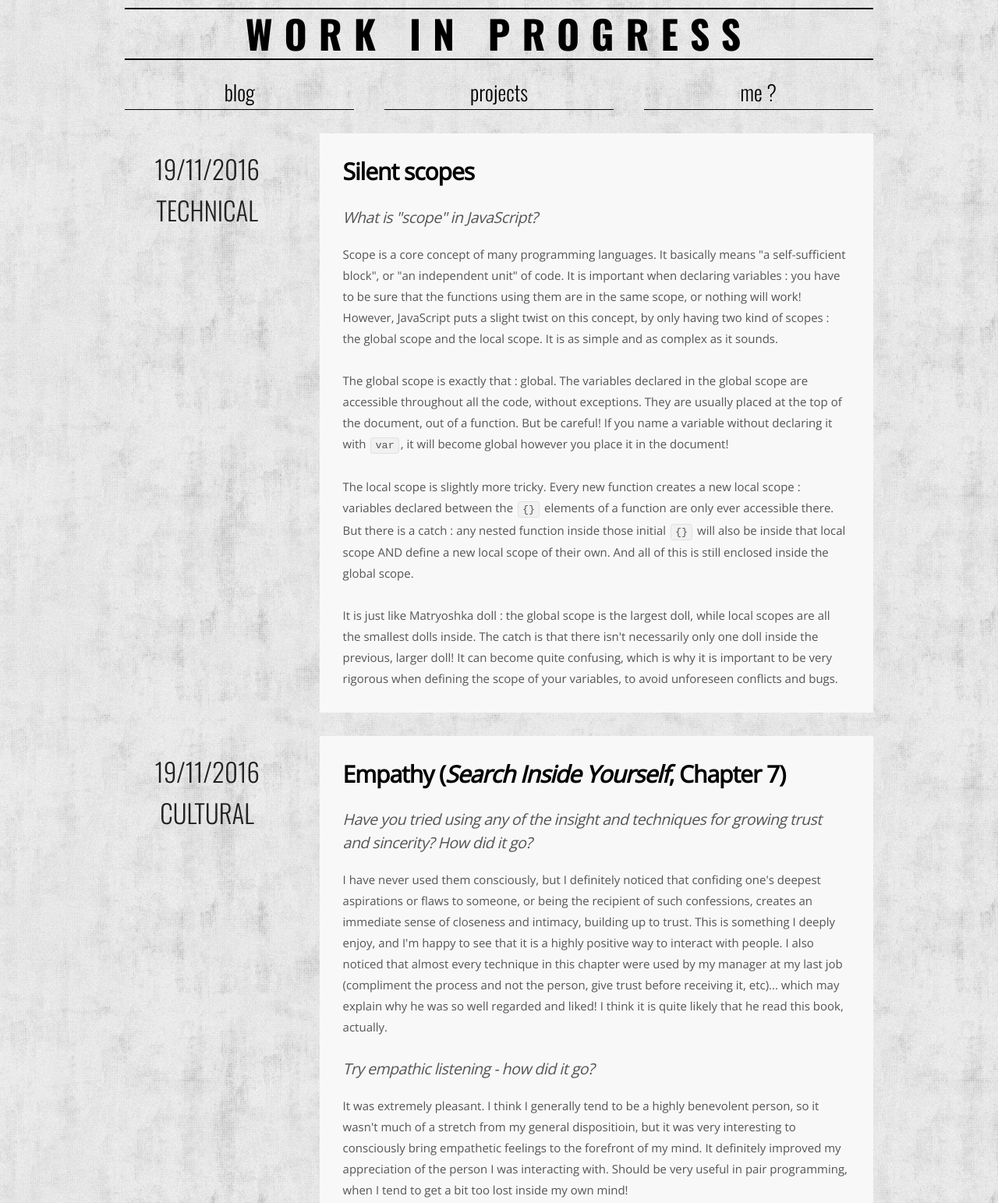
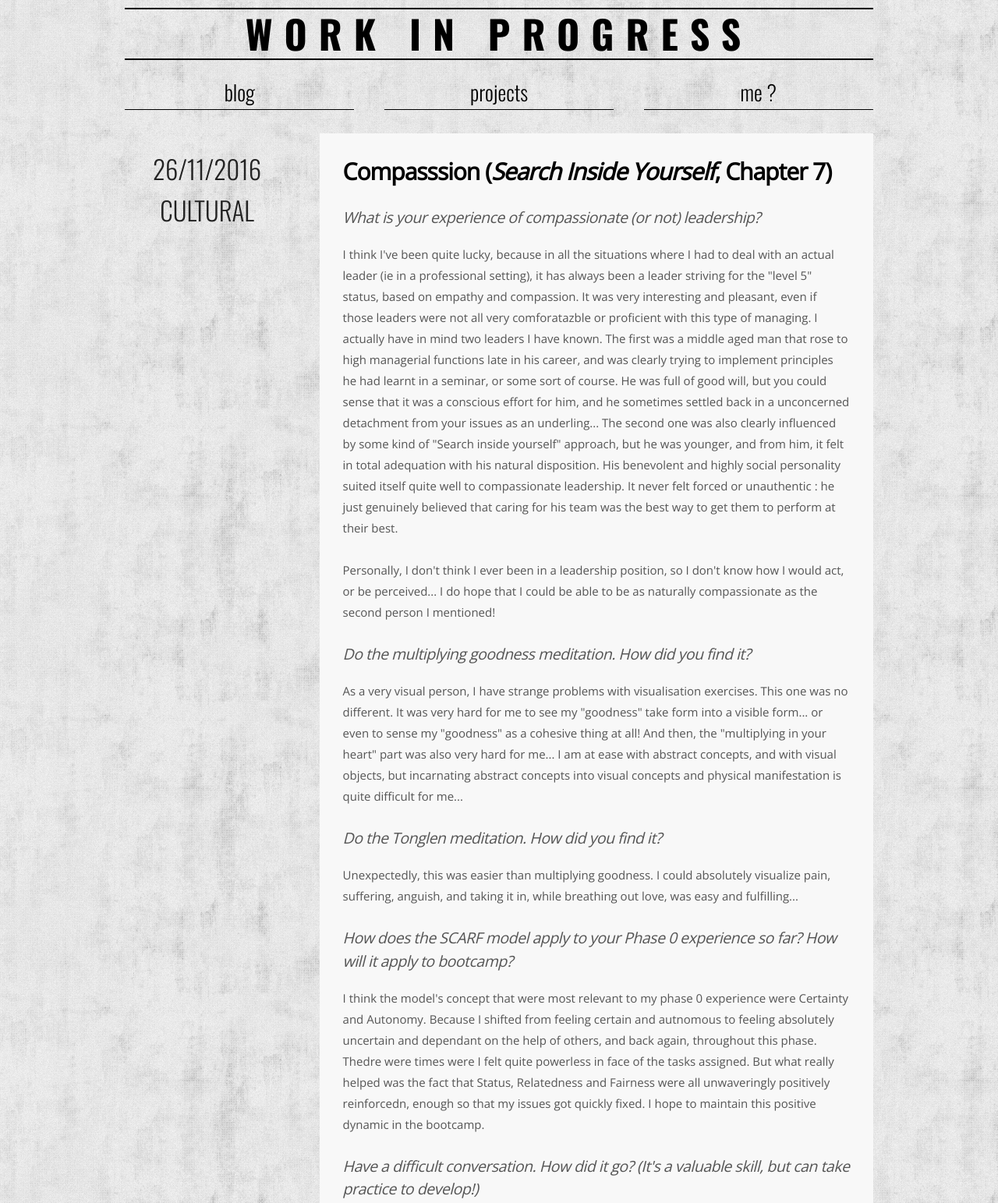
Before and after one commit to mathieu-anderson/mathieu-anderson.github.io, a plain HTML site: page blog/blog.html in a window 1280 px wide. Shown: the top 1543 px of the page at 78% size. Drawn offline with nearby package versions, Linux system fonts and the light colour scheme.

Commit message:
Add cultural blog 7

```diff
--- a/blog/blog.html
+++ b/blog/blog.html
@@ -40,6 +40,39 @@
 
             <div class="four columns nav_button">
                 <a href="../me/me.html">me ?</a>
+            </div>
+        </div>
+
+        <div class="row content_blog">
+            <div class="three columns blog_icon">26/11/2016 CULTURAL</div>
+            <div class="nine columns blog_text">
+              <a name="blog_18">
+                <h2>Compasssion (<i>Search Inside Yourself</i>, Chapter 7)</h2>
+              </a>
+
+                <p>
+                  <h5> What is your experience of compassionate (or not) leadership?</h5>
+                  I think I've been quite lucky, because in all the situations where I had to deal with an actual leader (ie in a professional setting), it has always been a leader striving for the "level 5" status, based on empathy and compassion. It was very interesting and pleasant, even if those leaders were not all very comforatazble or proficient with this type of managing. I actually have in mind two leaders I have known. The first was a middle aged man that rose to high managerial functions late in his career, and was clearly trying to implement principles he had learnt in a seminar, or some sort of course. He was full of good will, but you could sense that it was a conscious effort for him, and he sometimes settled back in a unconcerned detachment from your issues as an underling... The second one was also clearly influenced by some kind of "Search inside yourself" approach, but he was younger, and from him, it felt in total adequation with his natural disposition. His benevolent and highly social personality suited itself quite well to compassionate leadership. It never felt forced or unauthentic : he just genuinely believed that caring for his team was the best way to get them to perform at their best.<br><br>
+                  Personally, I don't think I ever been in a leadership position, so I don't know how I would act, or be perceived... I do hope that I could be able to be as naturally compassionate as the second person I mentioned!
+                </p>
+<p><h5> Do the multiplying goodness meditation. How did you find it?
+</h5>
+As a very visual person, I have strange problems with visualisation exercises. This one was no different. It was very hard for me to see my "goodness" take form into a visible form... or even to sense my "goodness" as a cohesive thing at all! And then, the "multiplying in your heart" part was also very hard for me... I am at ease with abstract concepts, and with visual objects, but incarnating abstract concepts into visual concepts and physical manifestation is quite difficult for me...
+</p>
+<p><h5>  Do the Tonglen meditation. How did you find it?
+</h5>
+Unexpectedly, this was easier than multiplying goodness. I could absolutely visualize pain, suffering, anguish, and taking it in, while breathing out love, was easy and fulfilling...
+</p>
+<p><h5>   How does the SCARF model apply to your Phase 0 experience so far? How will it apply to bootcamp?
+</h5>
+I think the model's concept that were most relevant to my phase 0 experience were Certainty and Autonomy. Because I shifted from feeling certain and autnomous to feeling absolutely uncertain and dependant on the help of others, and back again, throughout this phase. Thedre were times were I felt quite powerless in face of the tasks assigned. But what really helped was the fact that Status, Relatedness and Fairness were all unwaveringly positively reinforcedn, enough so that my issues got quickly fixed. I hope to maintain this positive dynamic in the bootcamp.
+</p>
+<p><h5>   Have a difficult conversation. How did it go? (It's a valuable skill, but can take practice to develop!)
+</h5>
+So, I tried to think of a difficult conversation I could have. But every single one of them failed the "Is it worth raising the issue?" test. Maybe I am too prone to avoid confrontation, but I definitely think that nothing is worth having a difficult conversation in my life right now... But I'm sure the opportunity will arise in bootcamp, haha!
+</p>
+
+
             </div>
         </div>
 
```
